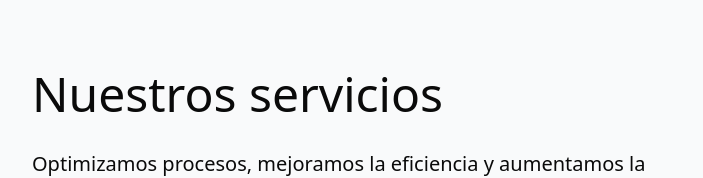
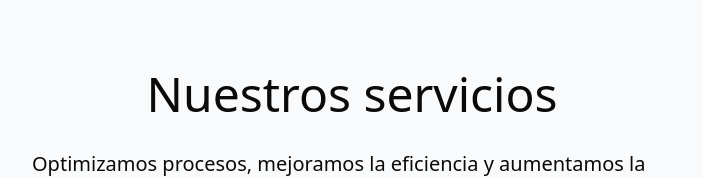
Before and after one commit to LEstebanR/kodempro, a Next.js app: page / in a window 1280 px wide. Shown: the part 586-764 px from the top of the page, without its empty margins (288-991 px from the left). Built offline with nearby package versions, Linux system fonts and the light colour scheme.

Commit message:
feat: updated components

```diff
--- a/components/services.tsx
+++ b/components/services.tsx
@@ -88,7 +88,7 @@ export function Services() {
       id="services"
     >
       <div className="flex flex-col gap-8 py-14  px-4 md:px-0 md:w-6/12">
-        <h2 className="text-5xl">Nuestros servicios</h2>
+        <h2 className="text-5xl text-center">Nuestros servicios</h2>
         <p className="text-xl">
           Optimizamos procesos, mejoramos la eficiencia y aumentamos la
           rentabilidad de tu negocio.
```
